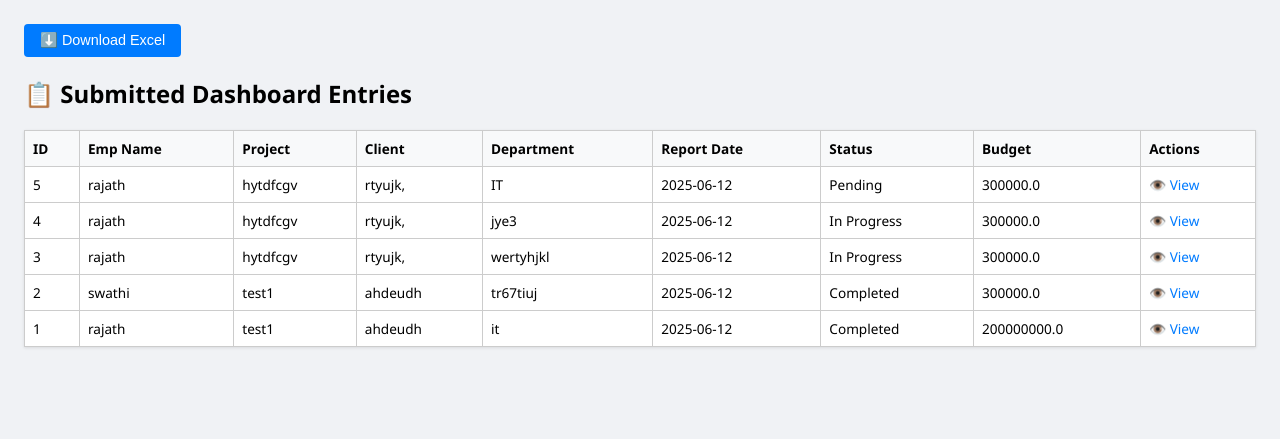
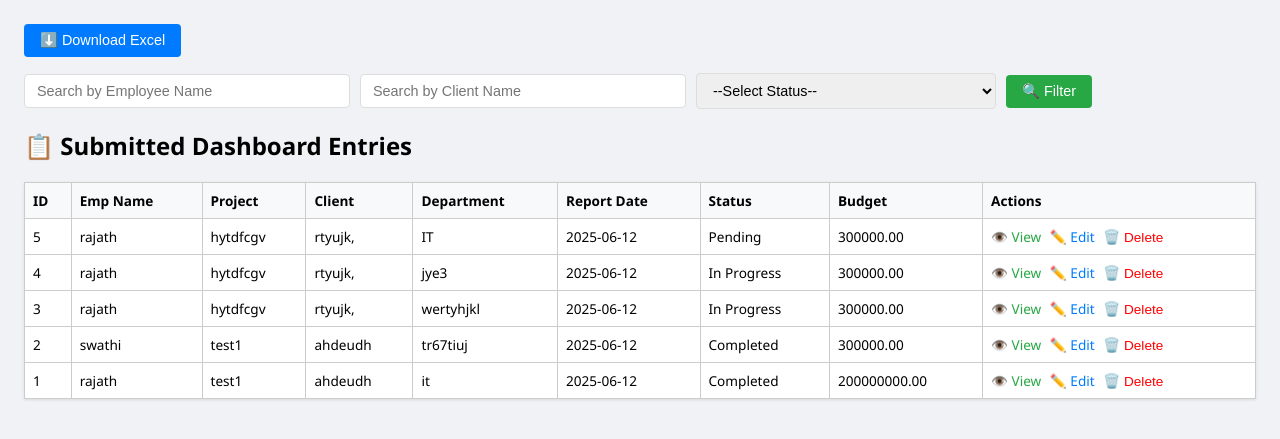
Before and after one commit to SwathiNaidu01/CRM_Sales, a Flask app: page /dashboard_entries in a window 1280 px wide. Shown: the top 439 px of the page. Run offline with Flask 3, Linux system fonts and the light colour scheme; a user stored in the database is signed in; data comes from the database, SQL or seed files in the repository.

Commit message:
Fix templates formatting

```diff
--- a/templates/dashboard_entries.html
+++ b/templates/dashboard_entries.html
@@ -13,6 +13,7 @@
             display: flex;
             gap: 10px;
             margin-bottom: 1rem;
+            flex-wrap: wrap;
         }
 
         .toggle-button {
@@ -24,6 +25,32 @@
             font-size: 0.9rem;
             cursor: pointer;
             text-decoration: none;
+        }
+
+        .search-container {
+            display: flex;
+            gap: 10px;
+            margin-bottom: 1rem;
+            align-items: center;
+        }
+
+        .search-input {
+            padding: 8px 12px;
+            border: 1px solid #ddd;
+            border-radius: 4px;
+            font-size: 0.9rem;
+            flex-grow: 1;
+            max-width: 300px;
+        }
+
+        .search-button {
+            padding: 8px 16px;
+            background-color: #28a745;
+            color: white;
+            border: none;
+            border-radius: 4px;
+            font-size: 0.9rem;
+            cursor: pointer;
         }
 
         table {
@@ -47,6 +74,13 @@
         .edit-link {
             color: #007bff;
             text-decoration: none;
+            margin-right: 5px; /* Add some spacing */
+        }
+
+        .view-link {
+            color: #28a745;
+            text-decoration: none;
+            margin-right: 5px; /* Add some spacing */
         }
 
         .delete-button {
@@ -54,6 +88,9 @@
             border: none;
             color: red;
             cursor: pointer;
+            margin-left: 0; /* Adjust margin for delete button */
+            padding: 0;
+            font-size: inherit;
         }
 
         .no-results {
@@ -80,7 +117,32 @@
     {% endif %}
 </div>
 
+<form method="get" action="{{ url_for('dashboard_entries') }}" class="search-container">
+    <input type="text" name="emp_name" class="search-input" placeholder="Search by Employee Name" value="{{ filters.emp_name }}">
+    <input type="text" name="client_name" class="search-input" placeholder="Search by Client Name" value="{{ filters.client_name }}">
+    <select name="status" class="search-input">
+        <option value="">--Select Status--</option>
+        {% for status in status_options %}
+            <option value="{{ status }}" {% if filters.status == status %}selected{% endif %}>{{ status }}</option>
+        {% endfor %}
+    </select>
+    <button type="submit" class="search-button">🔍 Filter</button>
+    {% if filters.emp_name or filters.client_name or filters.status %}
+        <a href="{{ url_for('dashboard_entries') }}" class="toggle-button" style="background-color: #dc3545;">❌ Clear Filters</a>
+    {% endif %}
+</form>
+
 <h2>📋 Submitted Dashboard Entries</h2>
+
+{% with messages = get_flashed_messages(with_categories=true) %}
+    {% if messages %}
+        <ul class="flashes">
+            {% for category, message in messages %}
+                <li class="{{ category }}">{{ message }}</li>
+            {% endfor %}
+        </ul>
+    {% endif %}
+{% endwith %}
 
 {% if rows %}
 <table>
@@ -107,16 +169,18 @@
             <td>{{ row['department'] }}</td>
             <td>{{ row['report_date'] }}</td>
             <td>{{ row['status'] }}</td>
-            <td>{{ row['budget'] }}</td>
+            <td>{{ "%.2f" % row['budget'] if row['budget'] is not none else 'N/A' }}</td>
             <td>
-                {% if session.role == 'user' %}
-                    <a class="edit-link" href="{{ url_for('edit_entry', id=row['id']) }}">✏️ Edit</a>
+                <a href="{{ url_for('edit_entry', id=row['id']) }}" class="view-link">👁️ View</a>
+                {% if session.role == 'admin' or row['emp_name'] == session['emp_name'] %}
+                    <a href="{{ url_for('edit_entry', id=row['id']) }}" class="edit-link">✏️ Edit</a>
+                {% endif %}
+                {% if session.role == 'admin' %}
                     <form method="POST" action="{{ url_for('delete_entry', entry_id=row['id']) }}"
-                          style="display:inline;" onsubmit="return confirm('Are you sure you want to delete this entry?');">
-                        <button class="delete-button" type="submit">🗑️</button>
+                          style="display:inline;"
+                          onsubmit="return confirm('Are you sure you want to delete this entry?');">
+                        <button class="delete-button" type="submit">🗑️ Delete</button>
                     </form>
-                {% elif session.role == 'admin' %}
-                    <a class="edit-link" href="{{ url_for('edit_entry', id=row['id']) }}">👁️ View</a>
                 {% endif %}
             </td>
         </tr>
--- a/templates/home.html
+++ b/templates/home.html
@@ -173,7 +173,7 @@
         <li class="nav-item">
             <a class="nav-link" href="{{ url_for('add_employee') }}">
                 <i class="fas fa-user-shield"></i>
-                <span>Admin Panel</span>
+                <span>Create Users</span>
             </a>
         </li>
         {% endif %}
```
Also changed, not shown: templates/new_dashboard.html (+6 -2 lines).
